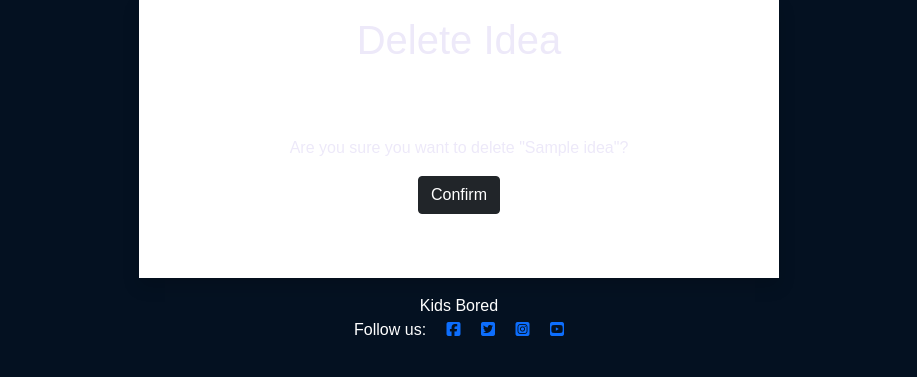
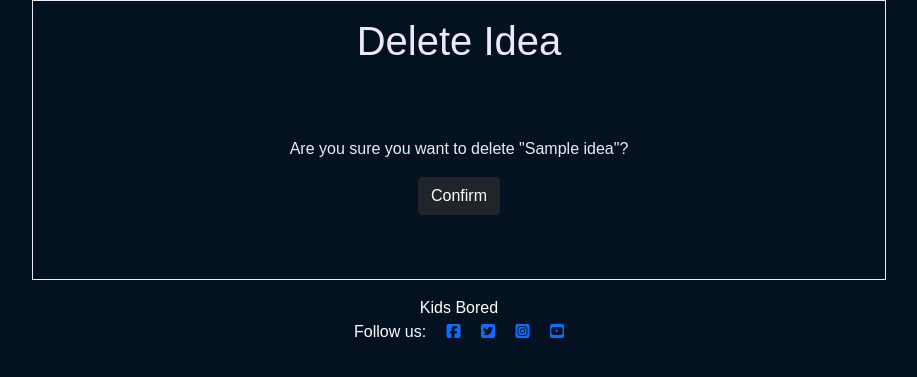
Before and after one commit to 0oSaraho0/pp4-kids-activity-site, a Django app: page /ideas/delete/1 in a window 1280 px wide. Shown: the part 104-481 px from the top of the page, without its empty margins (181-1098 px from the left). Run offline with Django 3.2, Linux system fonts and the light colour scheme; a user stored in the database is signed in; tables that the repository leaves empty hold one stand-in row (values such as "Sample post"); some libraries are stand-ins or nearby versions; some web fonts are replaced.

Commit message:
Update styling

```diff
--- a/ideas/templates/ideas/idea_delete_conf.html
+++ b/ideas/templates/ideas/idea_delete_conf.html
@@ -5,10 +5,11 @@
 {% block content %}
 
 
-<div class="h-100 d-flex justify-content-center align-items-center">
-    <div class="p-3 bg-white shadow col-10 col-md-6">
+<div class="row col-md-8 offset-md-2 delete-idea">
+    <div class="col-md-8 offset-md-2 p-3">
         <h1 class="text-center">Delete Idea</h1>
         <div class="d-flex justify-content-center pt-3">
+            <!-- Delete idea confirmation form-->
             <form method="post" class="text-center p-5">
                 {% csrf_token %}
                 <p>Are you sure you want to delete "{{ idea.activity_name }}"?</p>
```
